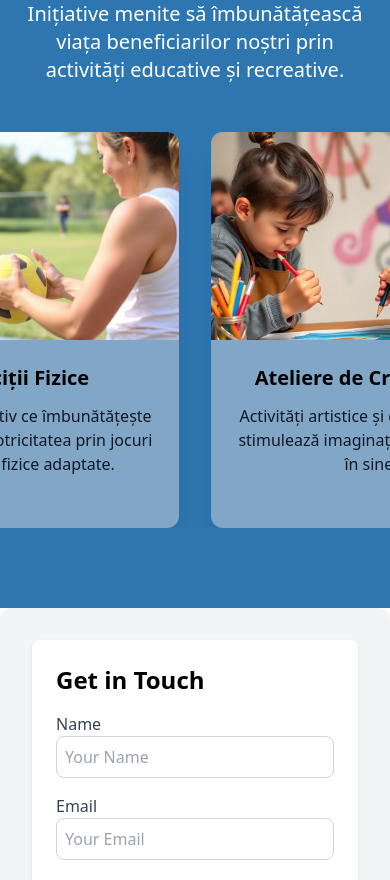
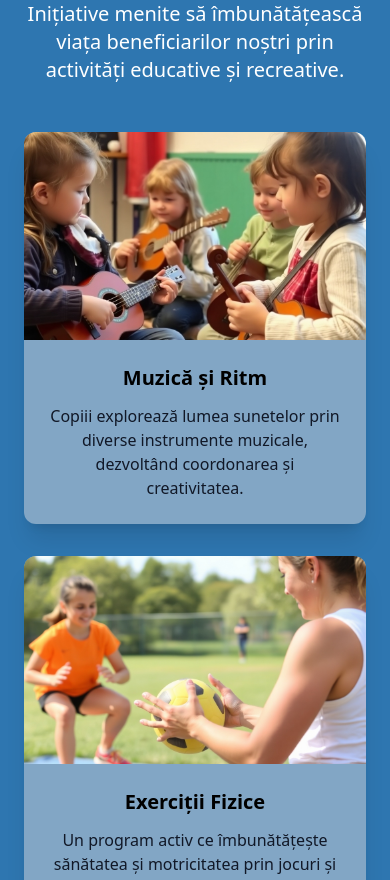
Before and after one commit to stefanpython/asociatia-lsag, a React (Vite) app: page / in a window 390 px wide. Shown: the part 5160-6040 px from the top of the page. Built offline with nearby package versions, Linux system fonts and the light colour scheme; what tailwindcss-motion would draw is missing.

Commit message:
Fix component on mobile view

```diff
--- a/src/components/Projects.tsx
+++ b/src/components/Projects.tsx
@@ -71,7 +71,7 @@ export default function Projects() {
 
       <div className="mt-12 overflow-x-auto flex justify-center text-center scrollbar-hide">
         <motion.div
-          className="flex gap-8 px-6"
+          className="flex flex-wrap gap-8 px-6 max-w-full justify-center"
           initial={{ x: "-100vw" }}
           animate={inView ? { x: 0 } : {}}
           transition={{ duration: 1, ease: "easeInOut" }}
@@ -86,7 +86,7 @@ export default function Projects() {
                 scale: 1.1,
                 rotateY: 10,
               }}
-              className="w-80 flex-shrink-0 bg-[#82a6c5] rounded-xl shadow-xl overflow-hidden transform transition-all duration-500"
+              className="w-full sm:w-80 flex-shrink-0 bg-[#82a6c5] rounded-xl shadow-xl overflow-hidden transform transition-all duration-500"
             >
               <div className="h-52 overflow-hidden">
                 <motion.img
```
